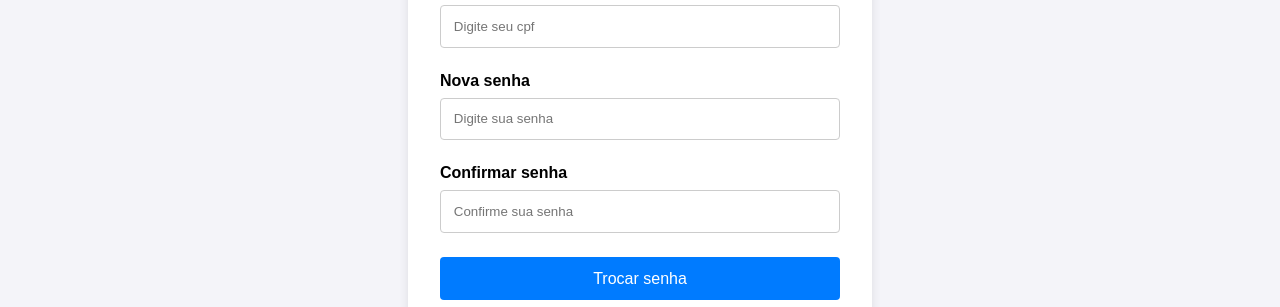
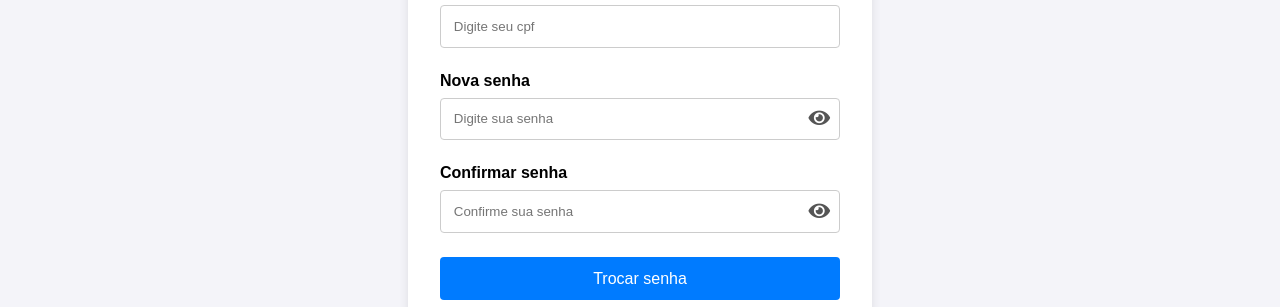
Before and after one commit to paulovarrone/CadastrosFuncionario, a Flask app: page /esqueci_senha in a window 1280 px wide. Shown: the part 362-669 px from the top of the page. Run offline with Flask 3, Linux system fonts and the light colour scheme.

Commit message:
olho que mostra senha

```diff
--- a/static/css/login.css
+++ b/static/css/login.css
@@ -102,3 +102,28 @@ footer {
     justify-content: center;
     flex-direction: column;
   }
+
+  .password-wrapper {
+    position: relative;
+    display: flex;
+    align-items: center;
+}
+
+.password-wrapper input {
+    flex: 1;
+    padding-right: 40px; /* Adiciona espaço para o ícone */
+}
+
+.toggle-password {
+    position: absolute;
+    right: 10px;
+    top: 50%;
+    transform: translateY(-50%);
+    cursor: pointer;
+    font-size: 1.2rem;
+    color: #555;
+}
+
+.toggle-password:hover {
+    color: #007bff;
+}
--- a/static/scripts/scripts.js
+++ b/static/scripts/scripts.js
@@ -64,3 +64,16 @@ document.querySelector('form').addEventListener('submit', function(event) {
   }
 
 });
+
+function togglePasswordVisibility(inputId, toggleButton) {
+  const passwordInput = document.getElementById(inputId);
+
+  // Alternar o tipo do input
+  if (passwordInput.type === 'password') {
+      passwordInput.type = 'text';
+      toggleButton.innerHTML = '<i class="fas fa-eye-slash"></i>';
+  } else {
+      passwordInput.type = 'password';
+      toggleButton.innerHTML = '<i class="fas fa-eye"></i>';
+  }
+}
--- a/templates/esqueci_senha.html
+++ b/templates/esqueci_senha.html
@@ -8,6 +8,7 @@
     <title>Trocar de senha</title>
     <link rel="stylesheet" href="{{ url_for('static', filename='css/login.css') }}">
     {% include 'includes/favicon.jinja2' %}
+    <link href="https://cdnjs.cloudflare.com/ajax/libs/font-awesome/5.15.4/css/all.min.css" rel="stylesheet">
 </head>
 <body>
     <div class="container">
@@ -31,11 +32,23 @@
             </div>
             <div class="form-group">
                 <label for="password">Nova senha</label>
-                <input type="password" id="password" name="password" class="form-control" placeholder="Digite sua senha" minlength="6" maxlength="12" required>
+                <!-- <input type="password" id="password" name="password" class="form-control" placeholder="Digite sua senha" minlength="6" maxlength="12" required> -->
+                <div class="password-wrapper">
+                    <input type="password" id="password" name="password" class="form-control" placeholder="Digite sua senha" maxlength="12" required>
+                    <span class="toggle-password" onclick="togglePasswordVisibility('password', this)">
+                        <i class="fas fa-eye"></i>
+                    </span>
+                </div>
             </div>
             <div class="form-group">
                 <label for="confirm_password">Confirmar senha</label>
-                <input type="password" id="confirm_password" name="confirm_password" class="form-control" placeholder="Confirme sua senha" minlength="6" maxlength="12" required>
+                <!-- <input type="password" id="confirm_password" name="confirm_password" class="form-control" placeholder="Confirme sua senha" minlength="6" maxlength="12" required> -->
+                <div class="password-wrapper">
+                    <input type="password" id="confirm_password" name="confirm_password" class="form-control" placeholder="Confirme sua senha" maxlength="12" required>
+                    <span class="toggle-password" onclick="togglePasswordVisibility('confirm_password', this)">
+                        <i class="fas fa-eye"></i>
+                    </span>
+                </div>
             </div>
             <button type="submit" class="btn btn-primary">Trocar senha</button>
             <br><br>
```
Also changed, not shown: static/css/cadastro.css (+26 -0 lines), templates/login.html (+14 -1 lines), templates/register.html (+15 -2 lines).
